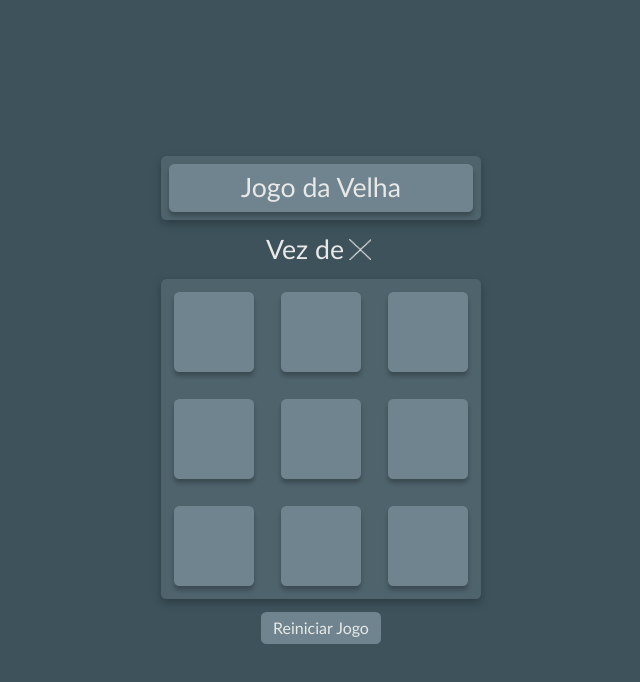
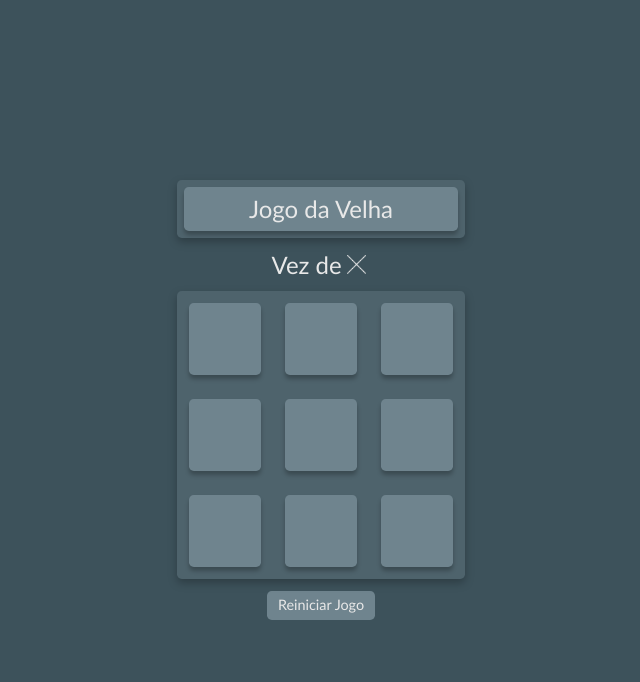
Before and after one commit to Willian1002A/tic-tac-toe, a React (Create React App) app: page / in a window 1280 px wide. Shown: the top 682 px of the page, without its empty margins (319-959 px from the left). Built offline with nearby package versions, Linux system fonts and the light colour scheme.

Commit message:
tic-tac-toe v0.5.3

```diff
--- a/src/components/Button.css
+++ b/src/components/Button.css
@@ -44,40 +44,43 @@
 }
 *{
     --base-resolution: 1920;
-    --actual-resolution: 360;
-    --mult-factor: calc(var(--actual-resolution)/var(--base-resolution));
+    --actual-resolution: 360
 }
 @media (min-width: 400px) {
     *{
         --actual-resolution: 400;
-        --mult-factor: calc(var(--actual-resolution)/var(--base-resolution));
     }
 }
 @media (min-width: 640px) {
     *{
         --actual-resolution: 640;
-        --mult-factor: calc(var(--actual-resolution)/var(--base-resolution));
     }
 }
 @media (min-width: 1024px) {
     *{
         --actual-resolution: 1024;
-        --mult-factor: calc(var(--actual-resolution)/var(--base-resolution));
     }
 }
 @media (min-width: 1360px) {
     *{
         --actual-resolution: 1360;
-        --mult-factor: calc(var(--actual-resolution)/var(--base-resolution));
     }
 }
 @media (min-width: 1920px) {
     *{
         --actual-resolution: 1920;
-        --mult-factor: calc(var(--actual-resolution)/var(--base-resolution));
+    }
+}
+* {
+    --mult-factor: calc(var(--actual-resolution)/var(--base-resolution) * 0.9);
+}
+@media (orientation: portrait) {
+    *{
+        --mult-factor: calc(var(--actual-resolution)/var(--base-resolution) * 2);
     }
 }
 *{
+
     --square-button-width-height: calc(200px * var(--mult-factor));
     --button-width-height: calc(150px * var(--mult-factor));
     --border-radius: calc(10px * var(--mult-factor));
--- a/src/main/Tic-tac-toe.css
+++ b/src/main/Tic-tac-toe.css
@@ -109,37 +109,34 @@
 *{
     --base-resolution: 1920;
     --actual-resolution: 360;
-    --mult-factor: calc(var(--actual-resolution)/var(--base-resolution));
 }
 @media (min-width: 400px) {
     *{
         --actual-resolution: 400;
-        --mult-factor: calc(var(--actual-resolution)/var(--base-resolution));
     }
 }
 @media (min-width: 640px) {
     *{
         --actual-resolution: 640;
-        --mult-factor: calc(var(--actual-resolution)/var(--base-resolution));
     }
 }
 @media (min-width: 1024px) {
     *{
         --actual-resolution: 1024;
-        --mult-factor: calc(var(--actual-resolution)/var(--base-resolution));
     }
 }
 @media (min-width: 1360px) {
     *{
         --actual-resolution: 1360;
-        --mult-factor: calc(var(--actual-resolution)/var(--base-resolution));
     }
 }
 @media (min-width: 1920px) {
     *{
         --actual-resolution: 1920;
-        --mult-factor: calc(var(--actual-resolution)/var(--base-resolution));
     }
+}
+*{
+    --mult-factor: calc(var(--actual-resolution)/var(--base-resolution) * 0.9);
 }
 *{
     --title-width: calc(600px * var(--mult-factor));
```
